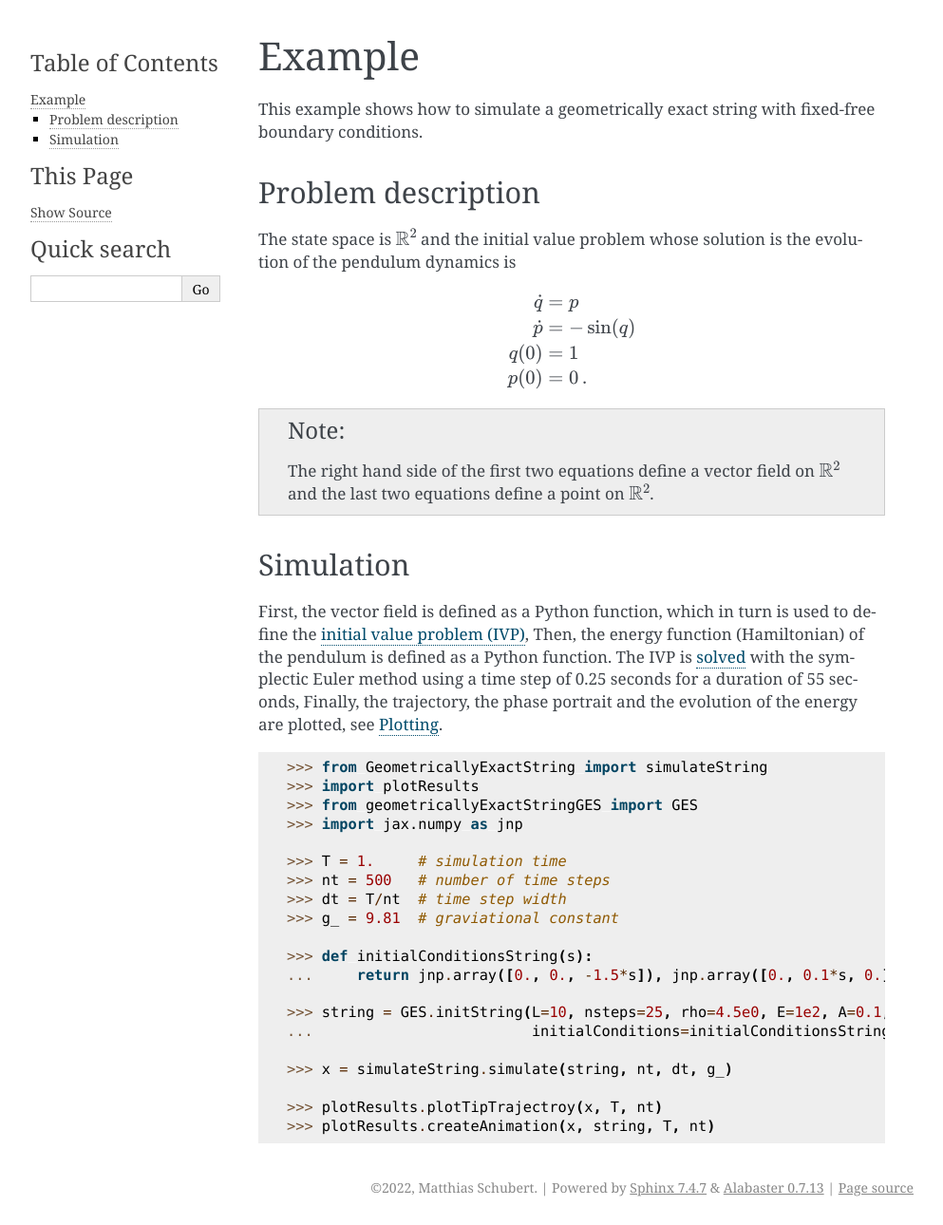
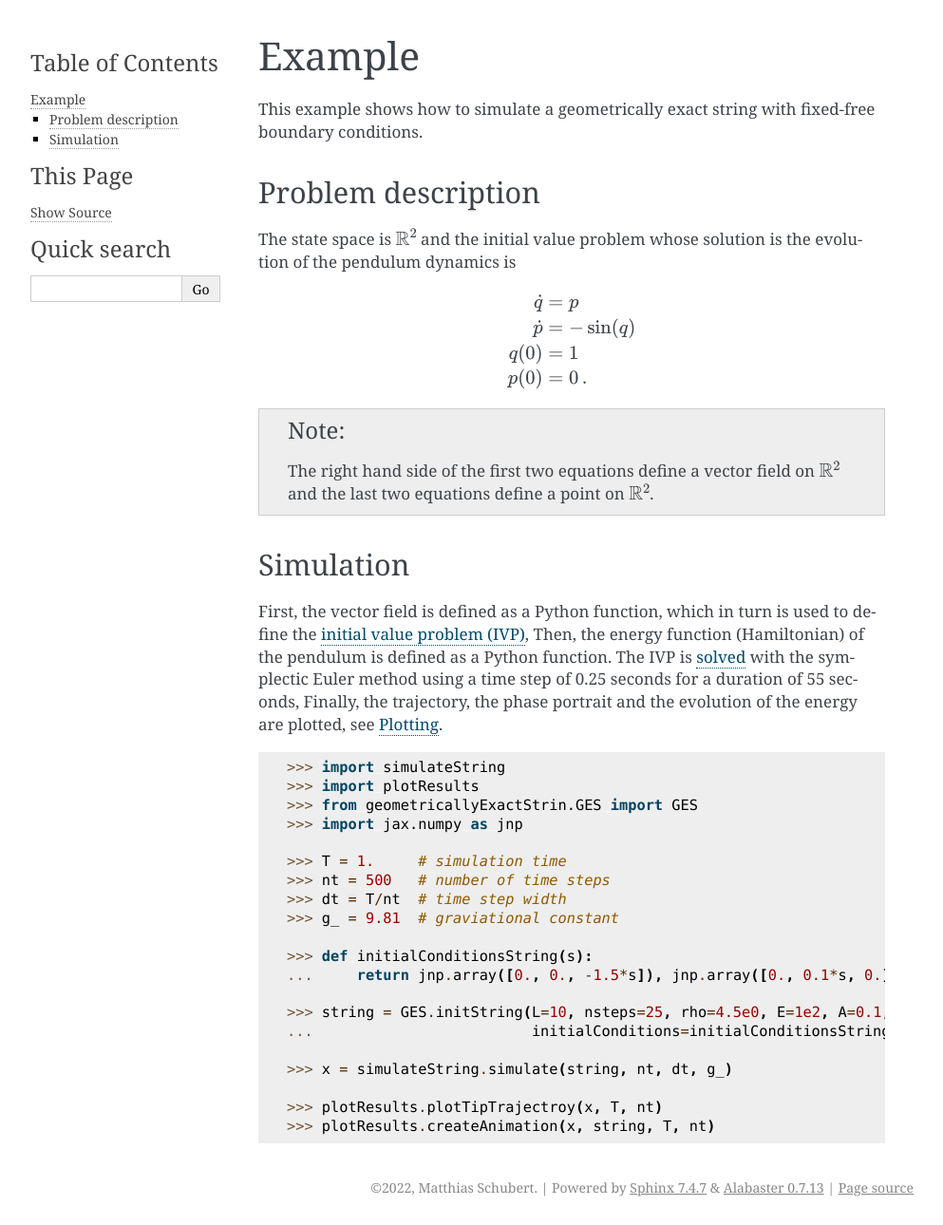
Before and after one commit to THREAD-3-2/GeometricallyExactString, a Sphinx documentation site: the page built from docs/example.rst, in a window 1280 px wide. Shown: the whole page at 95% size, without its empty margins (148-1141 px from the left). Built offline with Sphinx 7.4.7, drawn with Linux system fonts in a browser that asks for light colours.

Commit message:
example.rst v10

```diff
--- a/docs/example.rst
+++ b/docs/example.rst
@@ -44,9 +44,9 @@ see :ref:`plotting`.
 
 .. doctest::
 
-    >>> from GeometricallyExactString import simulateString
+    >>> import simulateString
     >>> import plotResults
-    >>> from geometricallyExactStringGES import GES
+    >>> from geometricallyExactStrin.GES import GES
     >>> import jax.numpy as jnp
 
     >>> T = 1.     # simulation time
```
